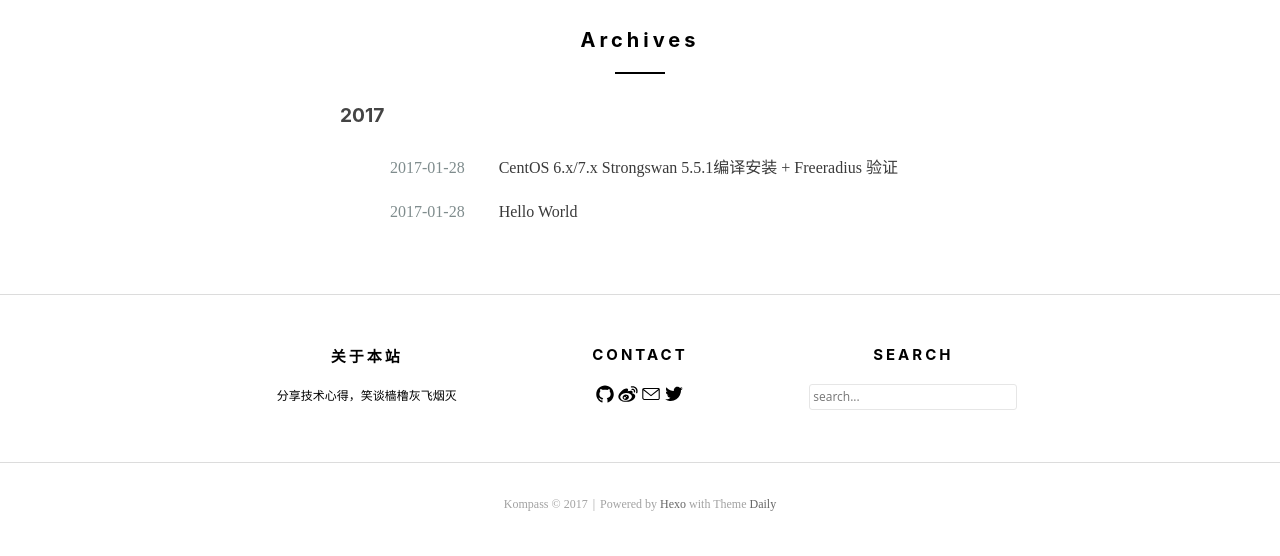
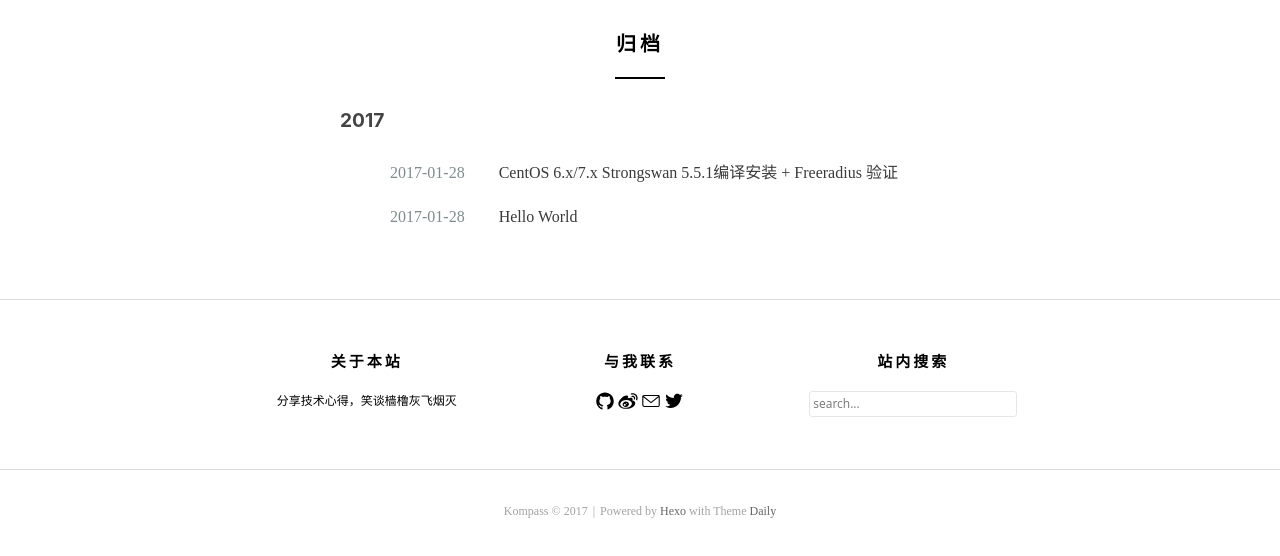
Before and after one commit to ovzinp/ovzinp.github.io, a plain HTML site: page archives/index.html in a window 1280 px wide. Shown: the part 72-628 px from the top of the page. Drawn offline with Linux system fonts and the light colour scheme.

Commit message:
Site updated: 2017-01-28 20:32:04

```diff
--- a/archives/index.html
+++ b/archives/index.html
@@ -33,7 +33,7 @@
 
   <!-- Title -->
 
-  <title>Archives - Kompass</title>
+  <title>归档 - Kompass</title>
 
 
   <link rel="shortcut icon" href="https://hexo.io/icon/favicon-96x96.png">
@@ -118,7 +118,7 @@
 <!-- Main Content -->
 <div class="archive content-area">
   <div class="container">
-    <h1 class="entry-title">Archives</h1>
+    <h1 class="entry-title">归档</h1>
     <div class="row">
       <div class="col-lg-8 col-lg-offset-2 col-md-10 col-md-offset-1">
         <!-- Use lodash to classify posts. See https://lodash.com/docs#groupBy
@@ -173,7 +173,7 @@
     </div>
     <div class="col-1-3">
       <aside>
-        <h1 class="widget-title">Contact</h1>
+        <h1 class="widget-title">与我联系</h1>
         <div class="widget-text">
 
 
@@ -191,7 +191,7 @@
     </div>
     <div class="col-1-3">
       <aside>
-        <h1 class="widget-title">Search</h1>
+        <h1 class="widget-title">站内搜索</h1>
         <div class="widget-text">
           <form onSubmit="return appDaily.submitSearch('')">
             <p>
```
Also changed, not shown: 2017/01/28/hello-world/index.html (+4 -4 lines), 2017/01/28/test/index.html (+4 -4 lines), about/index.html (+4 -5 lines), archives/2017/01/index.html (+3 -3 lines), archives/2017/index.html (+3 -3 lines), index.html (+2 -2 lines), tags/linux/index.html (+2 -2 lines), tags/vpn/index.html (+2 -2 lines).
